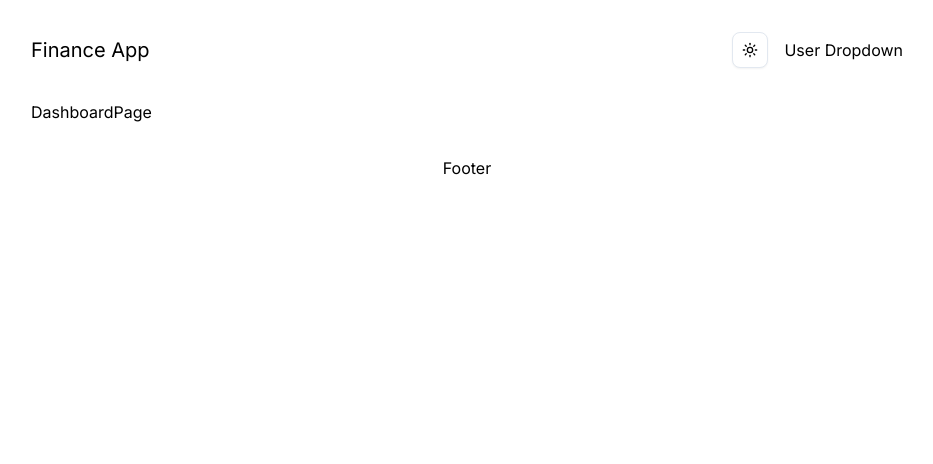
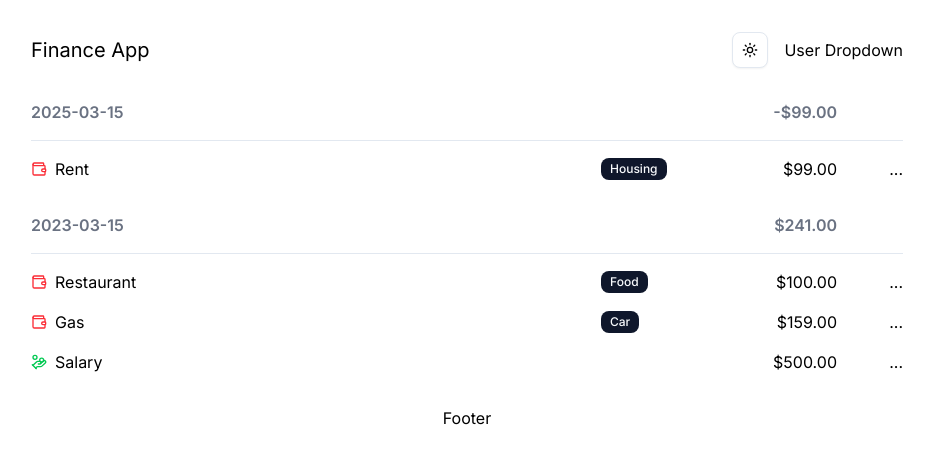
Before and after one commit to rohxn-rai/finance-app-nextjs, a Next.js app: page /dashboard in a window 1280 px wide. Shown: the top 464 px of the page, without its empty margins (173-1106 px from the left). Built offline with nearby package versions, Linux system fonts and the light colour scheme; data requests are answered from the project's data file.

Commit message:
added list component - list with its skeleton component

```diff
--- a/app/dashboard/page.tsx
+++ b/app/dashboard/page.tsx
@@ -1,5 +1,15 @@
+import TransactionItemLoadingSkeleton from "@/components/skeletons/transactions/transaction-list-loading-skeleton";
+import TransactionList from "@/components/transaction-list";
+import { Suspense } from "react";
+
 const DashboardPage = () => {
-  return <div>DashboardPage</div>;
+  return (
+    <>
+      <Suspense fallback={<TransactionItemLoadingSkeleton />}>
+        <TransactionList />
+      </Suspense>
+    </>
+  );
 };
 
 export default DashboardPage;
```
